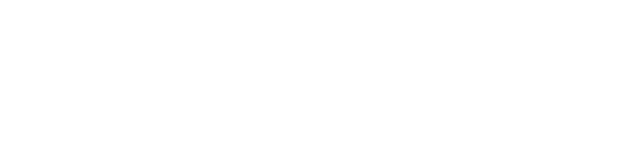
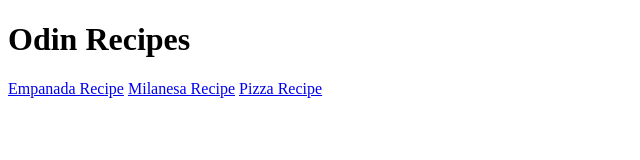
Before and after one commit to unentero/odin-recipes, a plain HTML site: page index.html in a window 1280 px wide. Shown: the whole page, without its empty margins (0-640 px from the left). Drawn offline with Linux system fonts and the light colour scheme.

Commit message:
Add links to recipes and backlink to home

```diff
--- a/index.html
+++ b/index.html
@@ -5,6 +5,9 @@
         <title>TOP Recipes</title>
     </head>
     <body>
-
+        <h1>Odin Recipes</h1>
+        <a href="recipes/empanada.html">Empanada Recipe</a>
+        <a href="recipes/milanesa.html">Milanesa Recipe</a>
+        <a href="recipes/pizza.html">Pizza Recipe</a>
     </body>
 </html>
```
Also changed, not shown: recipes/milanesa.html (+1 -0 lines), recipes/pizza.html (+1 -0 lines).
